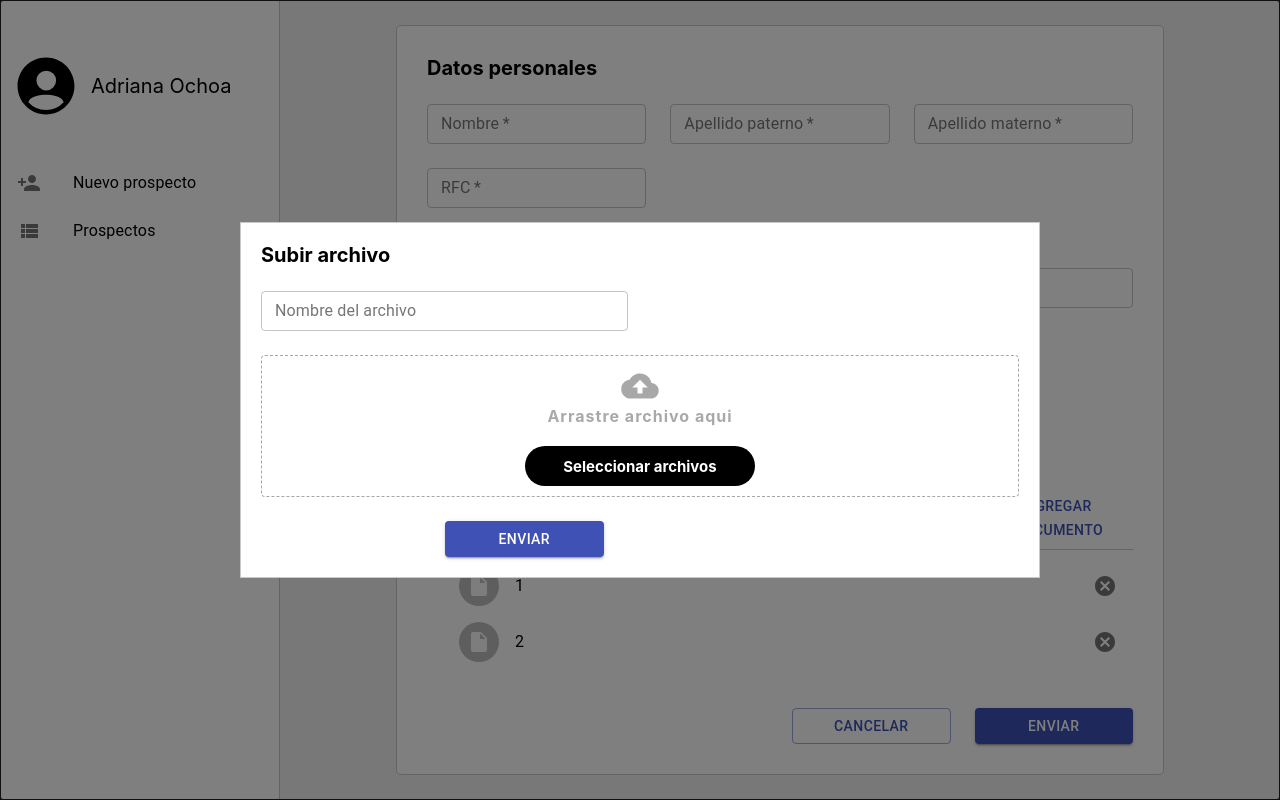
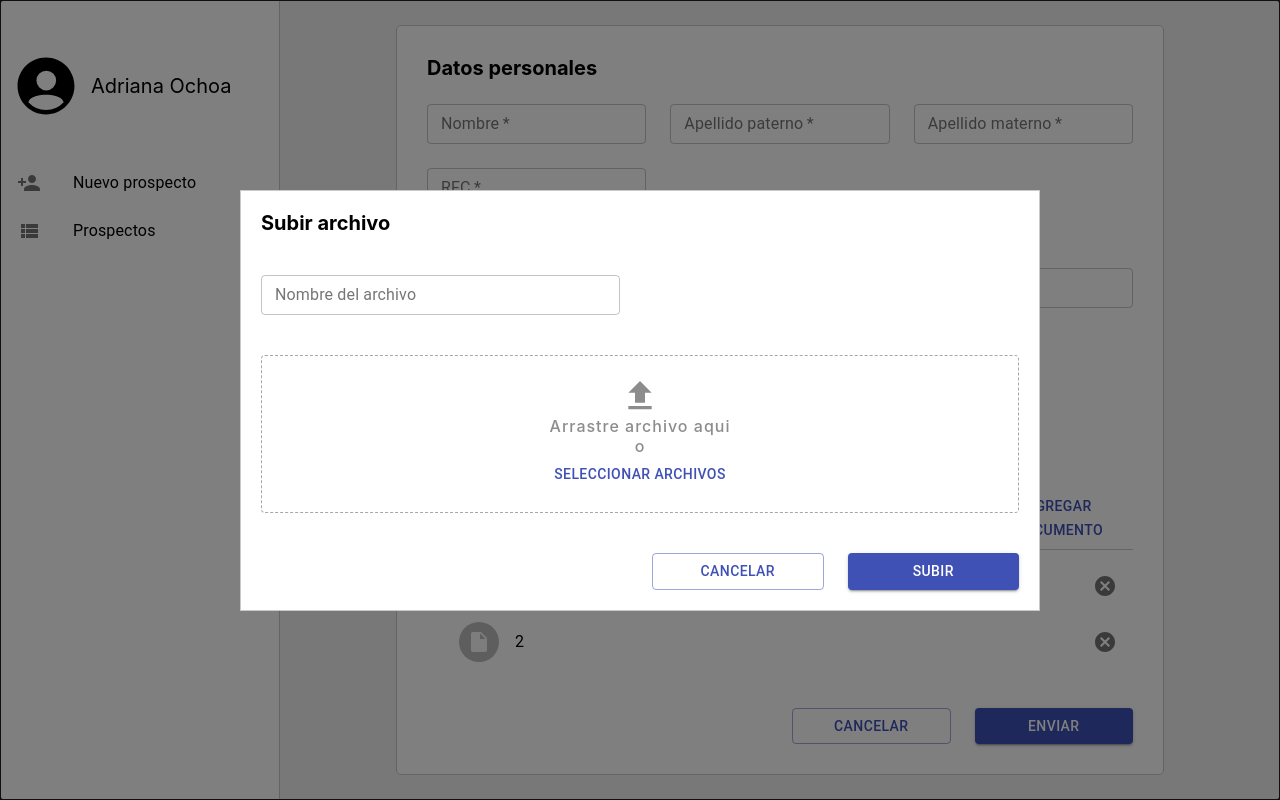
Before and after one commit to Suz8a/prospectos-front-end, a React (Create React App) app: page /prospects/new in a window 1280 px wide. Built offline with nearby package versions, Linux system fonts and the light colour scheme.

Commit message:
modal finished

```diff
--- a/src/components/drop-file-area/index.tsx
+++ b/src/components/drop-file-area/index.tsx
@@ -1,7 +1,7 @@
 import React from "react";
 import Dropzone from "react-dropzone";
 import Grid from "@material-ui/core/Grid";
-import { IoMdCloudUpload } from "react-icons/io";
+import { MdFileUpload } from "react-icons/md";
 import {
   Description,
   DropArea,
@@ -12,6 +12,7 @@ import {
   ButtonDescription,
   DescriptionContainer,
 } from "./styled";
+import { Button } from "@material-ui/core";
 
 export type FileType = File & { preview: string; path: string };
 
@@ -45,14 +46,19 @@ function DropFileZone({ onDelete, onSetItems, items }: DropFileZoneProps) {
             {items.length === 0 ? (
               <>
                 <DescriptionContainer>
-                  <IoMdCloudUpload size="40px" color="#9c9c9cde" />
+                  <MdFileUpload size="40px" color="rgba(123, 123, 123, 0.87)" />
                   <Grid
                     container
                     direction="column"
                     justify="center"
                     alignItems="center"
                   >
-                    <Description>Arrastre archivo aqui</Description>
+                    <Grid item xs={12}>
+                      <Description>Arrastre archivo aqui</Description>
+                    </Grid>
+                    <Grid item xs={12}>
+                      <Description>o</Description>
+                    </Grid>
                   </Grid>
                 </DescriptionContainer>
               </>
@@ -75,19 +81,15 @@ function DropFileZone({ onDelete, onSetItems, items }: DropFileZoneProps) {
               </div>
             ) : null}
 
-            <UploadButton
+            <Button
+              color="primary"
               onClick={getRootProps().onClick}
-              show={items.length === 0}
+              style={{
+                display: items.length !== 0 ? "none" : "",
+              }}
             >
-              <Grid
-                container
-                direction="row"
-                justify="center"
-                alignItems="center"
-              >
-                <ButtonDescription>Seleccionar archivos</ButtonDescription>
-              </Grid>
-            </UploadButton>
+              Seleccionar archivos
+            </Button>
           </DropArea>
         </div>
       )}
--- a/src/components/drop-file-area/styled.ts
+++ b/src/components/drop-file-area/styled.ts
@@ -35,14 +35,15 @@ export const ButtonDescription = styled.div`
   height: auto;
   width: fit-content;
   font-weight: bold;
+  color: black;
 `;
 
 export const Description = styled.div`
   width: fit-content;
   font-size: 16px;
-  font-weight: bold;
+  font-weight: 500;
   letter-spacing: 1px;
-  color: #9c9c9cde;
+  color: rgba(123, 123, 123, 0.87);
 `;
 
 export const DescriptionContainer = styled.div`
@@ -59,7 +60,7 @@ export const DropArea = styled.div`
   height: auto;
   width: 100%;
   border-radius: 4px;
-  padding: 10px;
+  padding: 20px;
   border: 1px dashed #00000058;
   display: flex;
   flex-direction: column;
@@ -86,18 +87,16 @@ export const Item = styled.div`
 `;
 
 export const UploadButton = styled.div<visibilityProps>`
-  width: 230px;
-  height: 40px;
-  margin-top: 20px;
-  background: black;
-  color: white;
-  border-radius: 50px;
+  width: fit-content;
+  height: auto;
+  margin-top: 10px;
+  border-radius: 5px;
   transition: 0.1s;
   display: flex;
   align-items: center;
   justify-content: center;
   &:hover {
-    box-shadow: 0px 4px 10px rgba(0, 0, 0, 0.3);
+    background-color: rgba(0, 0, 0, 0.1);
     cursor: pointer;
   }
   &:active {
@@ -112,7 +111,7 @@ export const CancelIconContainer = styled.div`
   float: right;
   margin: auto 0 auto auto;
   &:hover {
-    color: red;
+    color: rgba(0, 0, 0, 0.5);
     cursor: pointer;
   }
 `;
--- a/src/components/form-section-items-list/index.tsx
+++ b/src/components/form-section-items-list/index.tsx
@@ -36,7 +36,7 @@ function FormSectionItemsList({
 }: FormSectionItemsListProps) {
   return (
     <FormSectionContainer padding={padding}>
-      <FileUploader onClickEnviar={() => {}} />
+      <FileUploader onClickSubir={() => {}} onClickCancelar={() => {}} />
       <Grid container>
         <Grid item xs={9}>
           <Title text="Documentos" />
--- a/src/modules/file-uploader/index.tsx
+++ b/src/modules/file-uploader/index.tsx
@@ -8,10 +8,11 @@ import { useState } from "react";
 import DropFileZone, { FileType } from "../../components/drop-file-area";
 
 type FileUploaderProps = {
-  onClickEnviar: () => void;
+  onClickSubir: () => void;
+  onClickCancelar: () => void;
 };
 
-function FileUploader({ onClickEnviar }: FileUploaderProps) {
+function FileUploader({ onClickSubir, onClickCancelar }: FileUploaderProps) {
   const [name, setName] = useState("");
   const [items, setItems] = useState<FileType[]>([]);
 
@@ -42,7 +43,7 @@ function FileUploader({ onClickEnviar }: FileUploaderProps) {
     >
       <ModalContainer>
         <Card width="800px" height="auto" padding="20px">
-          <Grid container spacing={3}>
+          <Grid container spacing={5}>
             <Grid item xs={12}>
               <Title text="Subir archivo" />
             </Grid>
@@ -63,15 +64,25 @@ function FileUploader({ onClickEnviar }: FileUploaderProps) {
                 onSetItems={(items) => onSetItems(items)}
               />
             </Grid>
-            <Grid container spacing={3} item xs={6} justify="flex-end">
-              <Grid item xs={6}>
+            <Grid container item spacing={3} justify="flex-end">
+              <Grid item xs={3}>
+                <Button
+                  variant="outlined"
+                  color="primary"
+                  fullWidth
+                  onClick={() => onClickCancelar()}
+                >
+                  Cancelar
+                </Button>
+              </Grid>
+              <Grid item xs={3}>
                 <Button
                   variant="contained"
                   color="primary"
                   fullWidth
-                  onClick={() => onClickEnviar()}
+                  onClick={() => onClickSubir()}
                 >
-                  Enviar
+                  Subir
                 </Button>
               </Grid>
             </Grid>
```
